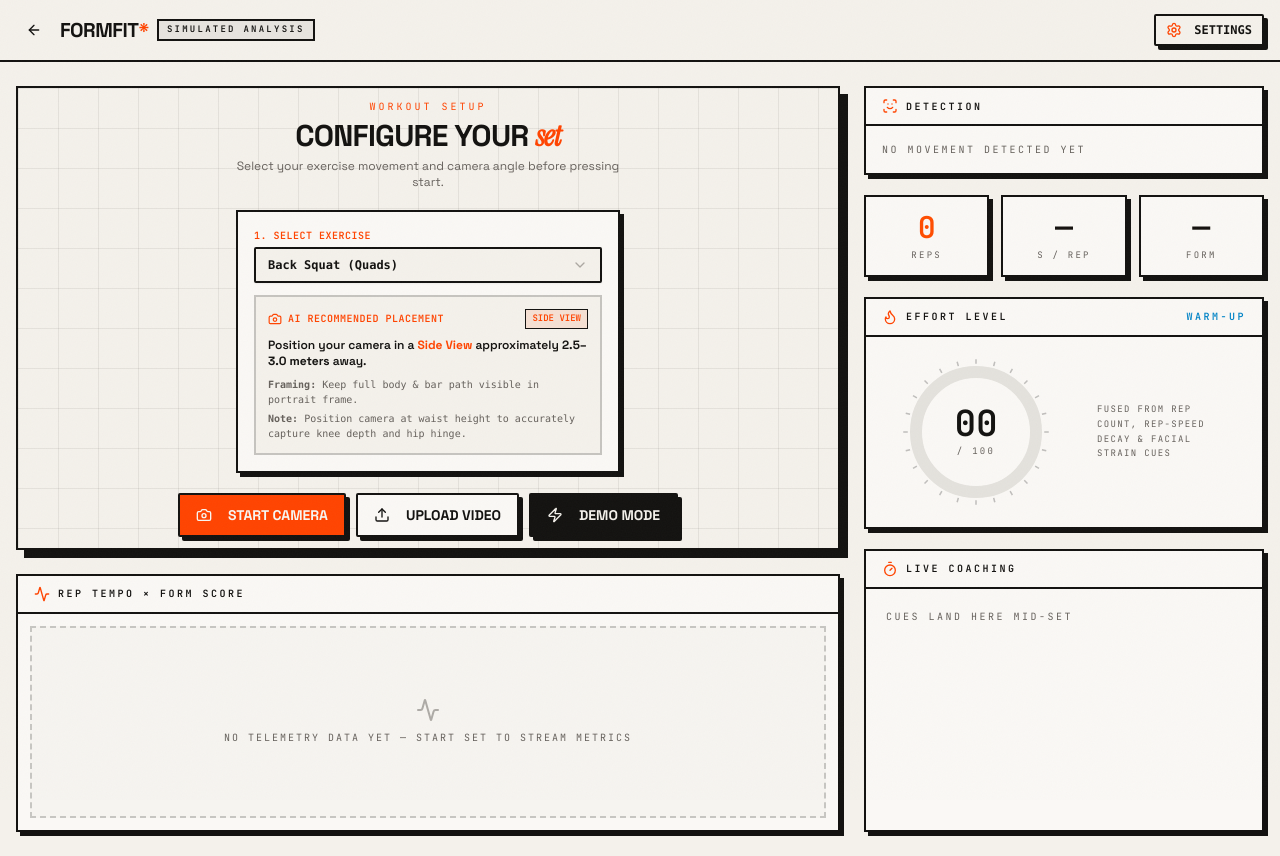
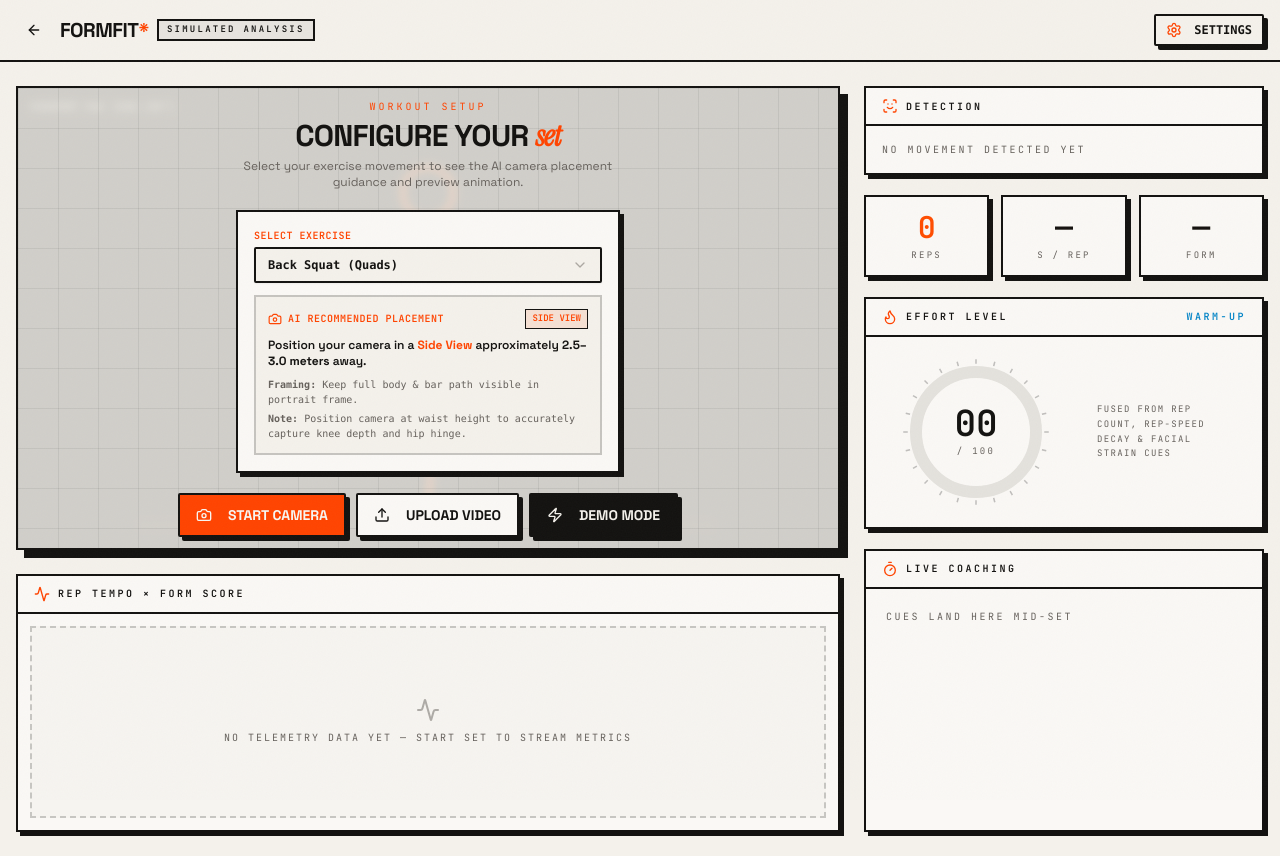
Before and after one commit to Aditya-132/aifactory, a React (Vite) app: page /session in a window 1280 px wide. Built offline with nearby package versions, Linux system fonts and the light colour scheme.

Commit message:
feat(ui): add live camera view animation preview to setup phase & remove label numbering

```diff
--- a/src/pages/Session.tsx
+++ b/src/pages/Session.tsx
@@ -361,14 +361,14 @@
 
               {/* setup overlay */}
               {phase === 'setup' && (
-                <div className="bg-grid absolute inset-0 flex flex-col items-center justify-center gap-5 bg-background p-6 text-center z-10 overflow-y-auto">
+                <div className="bg-grid absolute inset-0 flex flex-col items-center justify-center gap-5 bg-background/85 p-6 text-center z-10 overflow-y-auto backdrop-blur-sm">
                   <div>
                     <p className="mono-data text-[10px] tracking-[0.3em] text-primary">WORKOUT SETUP</p>
                     <h1 className="mt-1 text-2xl sm:text-3xl font-bold uppercase tracking-tight">
                       Configure your <span className="font-serifit normal-case italic text-primary">set</span>
                     </h1>
                     <p className="mx-auto mt-1 max-w-sm text-xs text-muted-foreground">
-                      Select your exercise movement and camera angle before pressing start.
+                      Select your exercise movement to see the AI camera placement guidance and preview animation.
                     </p>
                   </div>
 
@@ -380,7 +380,7 @@
                       <div className="w-full max-w-sm space-y-3 border-2 border-foreground bg-card p-4 hard-shadow-sm text-left">
                         <div>
                           <label className="mono-data block text-[10px] font-bold tracking-wider text-primary mb-1">
-                            1. SELECT EXERCISE
+                            SELECT EXERCISE
                           </label>
                           <Select value={selectedExerciseId} onValueChange={setSelectedExerciseId}>
                             <SelectTrigger className="h-10 w-full border-2 font-mono text-xs font-semibold bg-background">
@@ -464,7 +464,7 @@
 
               {/* analyzing overlay */}
               {phase === 'analyzing' && (
-                <div className="absolute inset-0">
+                <div className="absolute inset-0 z-10">
                   <div className="scanline" />
                   <div className="absolute inset-x-0 bottom-6 flex justify-center">
                     <motion.span
@@ -478,8 +478,13 @@
                 </div>
               )}
 
-              {/* pose overlay */}
-              <PoseCanvas exercise={exercise} angle={angle} severity={latest?.severity ?? 'good'} active={phase === 'live'} />
+              {/* pose overlay: active in live phase or setup preview */}
+              <PoseCanvas
+                exercise={phase === 'setup' ? EXERCISES.find((e) => e.id === selectedExerciseId) || EXERCISES[0] : exercise}
+                angle={phase === 'setup' ? (EXERCISES.find((e) => e.id === selectedExerciseId) || EXERCISES[0]).recommendation.recommendedCamera : angle}
+                severity={latest?.severity ?? 'good'}
+                active={phase === 'live' || phase === 'setup'}
+              />
 
               {/* ended phase banner overlay if summary modal is closed */}
               {phase === 'ended' && !summaryOpen && (
```
